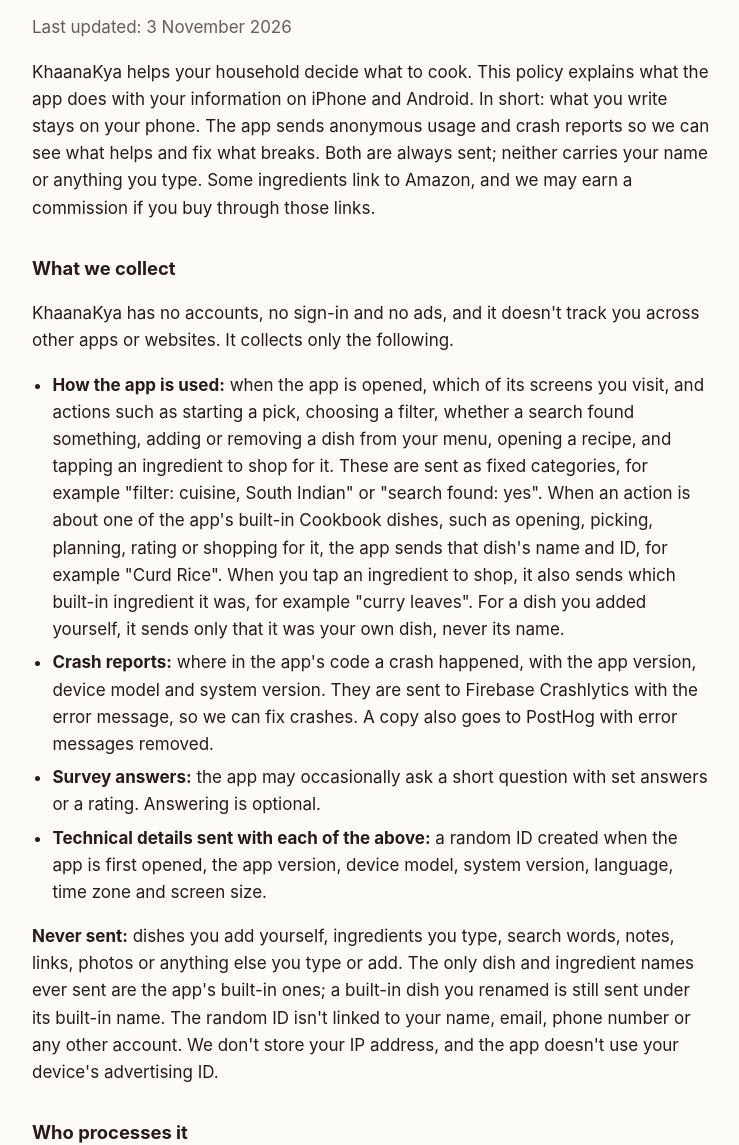
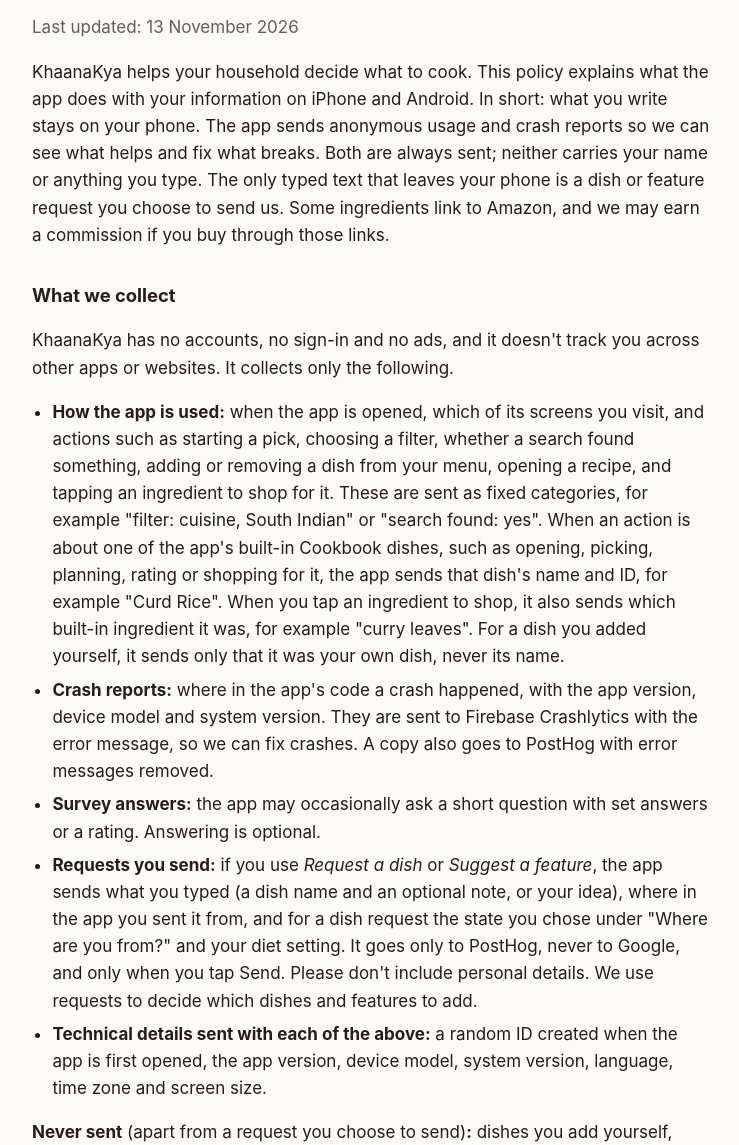
Before and after one commit to chandilsachin/khaanakya-privacy, a plain HTML site: page privacy/index.html in a window 1280 px wide. Shown: the part 155-1300 px from the top of the page, without its empty margins (268-1007 px from the left). Drawn offline with Linux system fonts and the light colour scheme.

Commit message:
Privacy policy: dish and feature requests you send

```diff
--- a/privacy/index.html
+++ b/privacy/index.html
@@ -21,9 +21,9 @@
 <main>
 <p><a href="../">← KhaanaKya</a></p>
 <h1>KhaanaKya Privacy Policy</h1>
-<p class="muted">Last updated: 3 November 2026</p>
+<p class="muted">Last updated: 13 November 2026</p>
 
-<p>KhaanaKya helps your household decide what to cook. This policy explains what the app does with your information on iPhone and Android. In short: what you write stays on your phone. The app sends anonymous usage and crash reports so we can see what helps and fix what breaks. Both are always sent; neither carries your name or anything you type. Some ingredients link to Amazon, and we may earn a commission if you buy through those links.</p>
+<p>KhaanaKya helps your household decide what to cook. This policy explains what the app does with your information on iPhone and Android. In short: what you write stays on your phone. The app sends anonymous usage and crash reports so we can see what helps and fix what breaks. Both are always sent; neither carries your name or anything you type. The only typed text that leaves your phone is a dish or feature request you choose to send us. Some ingredients link to Amazon, and we may earn a commission if you buy through those links.</p>
 
 <h2>What we collect</h2>
 <p>KhaanaKya has no accounts, no sign-in and no ads, and it doesn't track you across other apps or websites. It collects only the following.</p>
@@ -31,9 +31,10 @@
 <li><strong>How the app is used:</strong> when the app is opened, which of its screens you visit, and actions such as starting a pick, choosing a filter, whether a search found something, adding or removing a dish from your menu, opening a recipe, and tapping an ingredient to shop for it. These are sent as fixed categories, for example "filter: cuisine, South Indian" or "search found: yes". When an action is about one of the app's built-in Cookbook dishes, such as opening, picking, planning, rating or shopping for it, the app sends that dish's name and ID, for example "Curd Rice". When you tap an ingredient to shop, it also sends which built-in ingredient it was, for example "curry leaves". For a dish you added yourself, it sends only that it was your own dish, never its name.</li>
 <li><strong>Crash reports:</strong> where in the app's code a crash happened, with the app version, device model and system version. They are sent to Firebase Crashlytics with the error message, so we can fix crashes. A copy also goes to PostHog with error messages removed.</li>
 <li><strong>Survey answers:</strong> the app may occasionally ask a short question with set answers or a rating. Answering is optional.</li>
+<li><strong>Requests you send:</strong> if you use <em>Request a dish</em> or <em>Suggest a feature</em>, the app sends what you typed (a dish name and an optional note, or your idea), where in the app you sent it from, and for a dish request the state you chose under "Where are you from?" and your diet setting. It goes only to PostHog, never to Google, and only when you tap Send. Please don't include personal details. We use requests to decide which dishes and features to add.</li>
 <li><strong>Technical details sent with each of the above:</strong> a random ID created when the app is first opened, the app version, device model, system version, language, time zone and screen size.</li>
 </ul>
-<p><strong>Never sent:</strong> dishes you add yourself, ingredients you type, search words, notes, links, photos or anything else you type or add. The only dish and ingredient names ever sent are the app's built-in ones; a built-in dish you renamed is still sent under its built-in name. The random ID isn't linked to your name, email, phone number or any other account. We don't store your IP address, and the app doesn't use your device's advertising ID.</p>
+<p><strong>Never sent</strong> (apart from a request you choose to send)<strong>:</strong> dishes you add yourself, ingredients you type, search words, notes, links, photos or anything else you type or add. The only dish and ingredient names ever sent are the app's built-in ones; a built-in dish you renamed is still sent under its built-in name. The random ID isn't linked to your name, email, phone number or any other account. We don't store your IP address, and the app doesn't use your device's advertising ID.</p>
 
 <h2>Who processes it</h2>
 <p>Usage data and crash reports go to <a href="https://posthog.com/privacy">PostHog</a>, the analytics service we use, on its servers in the United States. The app also downloads its settings from PostHog, for example whether a survey is running or a feature is switched on. When it does, PostHog records which setting you were given, so we can compare how features work. The same usage data also goes to <a href="https://firebase.google.com/support/privacy">Google Analytics for Firebase</a>, and crash reports go to Firebase Crashlytics, both run by Google. Google may work out an approximate location, such as your city or country, from your IP address for these reports; we see only that approximate location. Ad personalisation and Google Signals are off, so Google doesn't use this data to show you ads. We use the data only to understand and improve KhaanaKya. We don't sell it, share it with advertisers or use it to show you ads. We keep it only as long as it helps us improve the app.</p>
```
